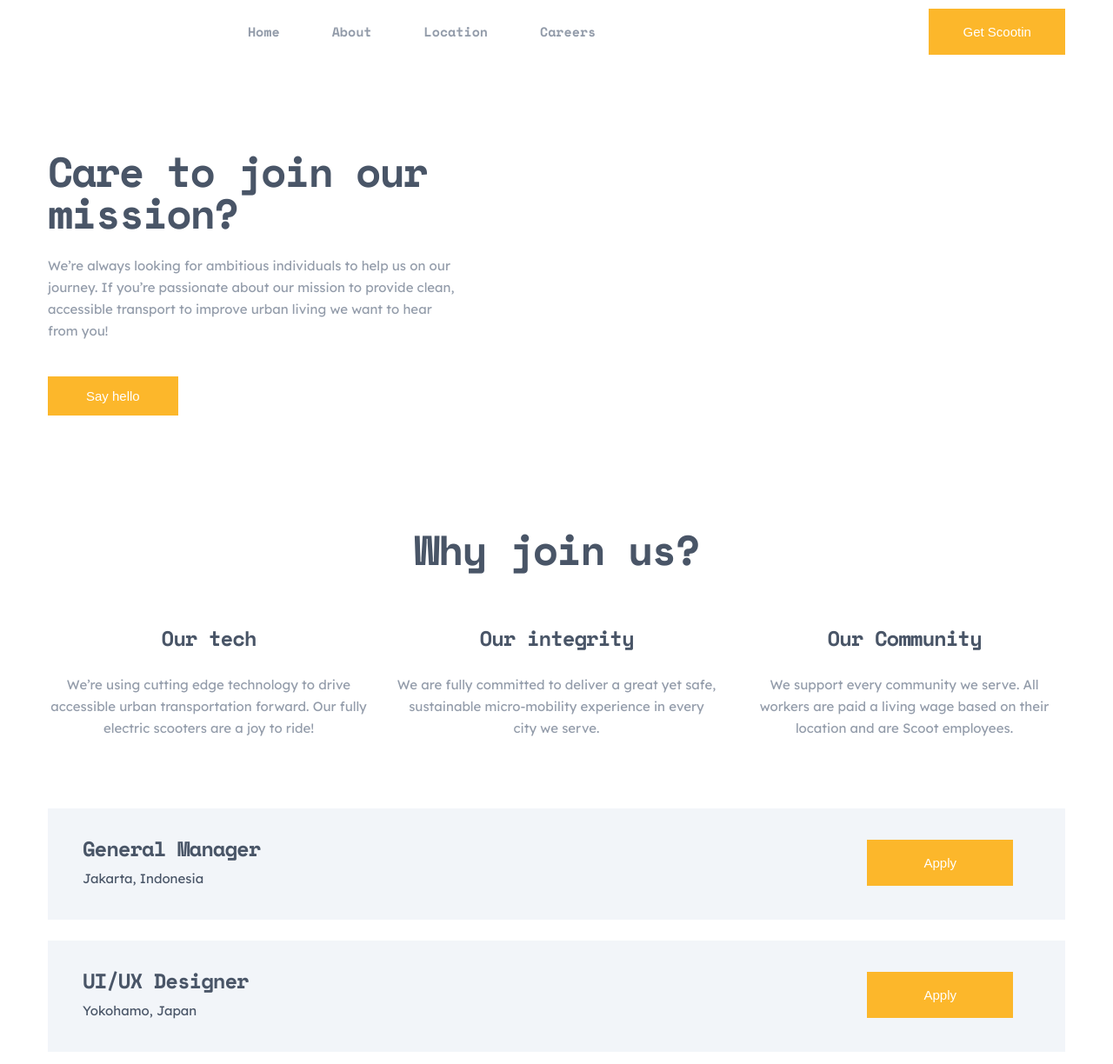
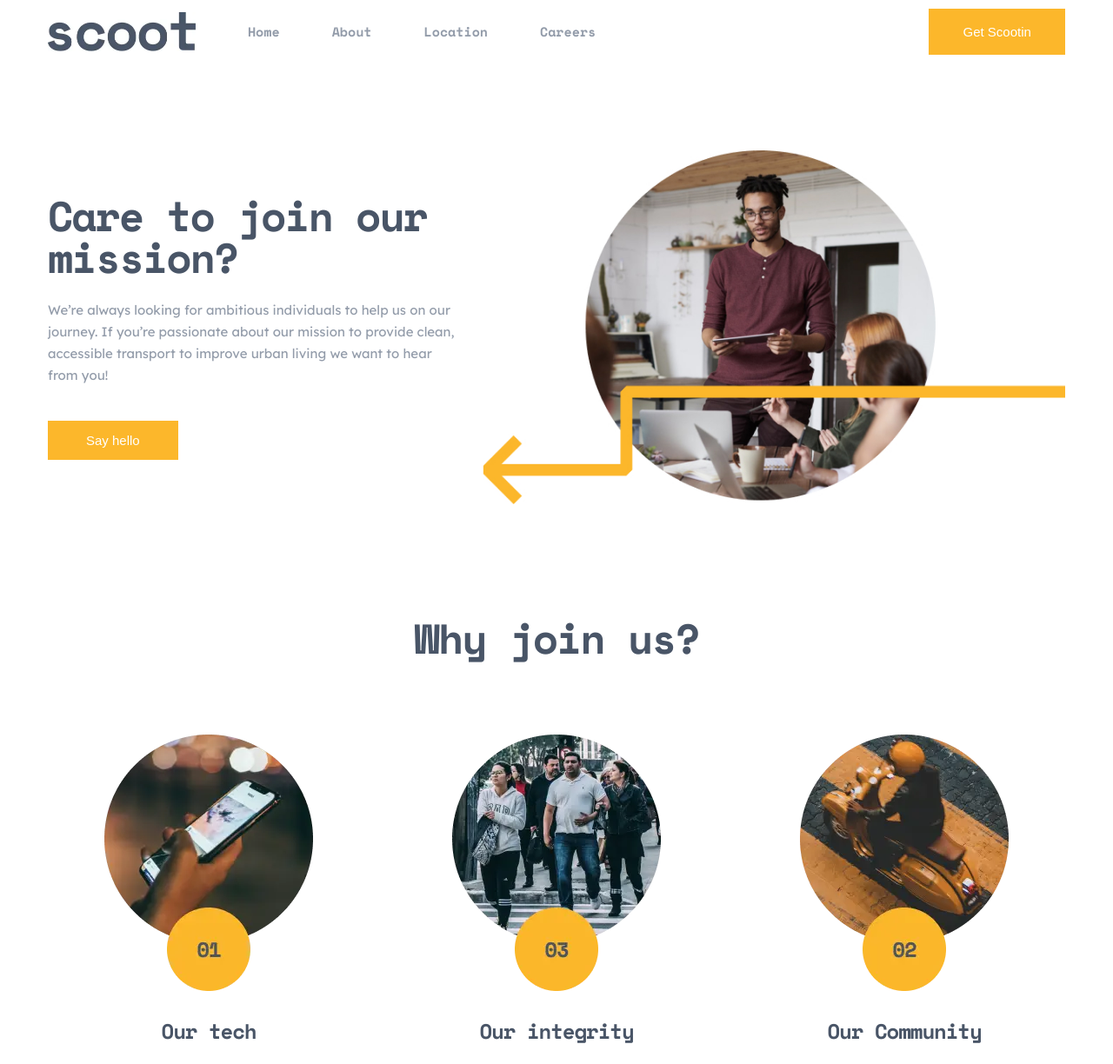
Before and after one commit to Annubhav28/Scoot, a plain HTML site: page Careers.html in a window 1280 px wide. Shown: the top 1224 px of the page at 87% size. Drawn offline with nearby package versions, Linux system fonts and the light colour scheme; the site is published under a folder, as on GitHub Pages, so addresses that start at the root find nothing.

Commit message:
Update Careers.html

```diff
--- a/Careers.html
+++ b/Careers.html
@@ -4,7 +4,7 @@
     <meta charset="UTF-8">
     <meta name="viewport" content="width=device-width, initial-scale=1.0">
     <title>Careers page</title>
-    <link rel="icon" href="/images/scoot.webp">
+    <link rel="icon" href="./images/scoot.webp">
     <link rel="stylesheet" href="style.css">
     <link rel="stylesheet" href="https://cdnjs.cloudflare.com/ajax/libs/font-awesome/6.4.2/css/all.min.css" integrity="sha512-z3gLpd7yknf1YoNbCzqRKc4qyor8gaKU1qmn+CShxbuBusANI9QpRohGBreCFkKxLhei6S9CQXFEbbKuqLg0DA==" crossorigin="anonymous" referrerpolicy="no-referrer" />
 </head>
@@ -15,7 +15,7 @@
           <div class="row align-center">
             <div class="col-2">
               <div class="logo">
-                <a href="#"><img src="/images/scoot.webp" alt="" ></a>
+                <a href="#"><img src="./images/scoot.webp" alt="" ></a>
               </div>
             </div>
             <div class="col-10 mobile-btn">
@@ -43,7 +43,7 @@
                 <div class="col-5 col-ip-12"><h2>Care to join our mission?</h2>
                 <p>We’re always looking for ambitious individuals to help us on our journey. If you’re passionate about our mission to provide clean, accessible transport to improve urban living we want to hear from you!</p>
             <button>Say hello</button></div>
-                <div class="col-7 col-ip-12"><img src="/images/Careers.webp" alt=""></div>
+                <div class="col-7 col-ip-12"><img src="./images/Careers.webp" alt=""></div>
             </div>
         </div>
     </div>
@@ -58,13 +58,13 @@
                 <div class="col-4"></div>
             </div>
             <div class="row">
-                <div class="col-4 col-ip-12 text-center"><img src="/images/Value1.webp" alt="">
+                <div class="col-4 col-ip-12 text-center"><img src="./images/Value1.webp" alt="">
                 <h3>Our tech</h3>
             <p>We’re using cutting edge technology to drive accessible urban transportation forward. Our fully electric scooters are a joy to ride!</p></div>
-                <div class="col-4 col-ip-12 text-center"><img src="/images/VAlue2.webp" alt="">
+                <div class="col-4 col-ip-12 text-center"><img src="./images/VAlue2.webp" alt="">
                 <h3>Our integrity</h3>
             <p>We are fully committed to deliver a great yet safe, sustainable micro-mobility experience in every city we serve.</p></div>
-                <div class="col-4 col-ip-12 text-center"><img src="/images/Value3.webp" alt=""><h3>Our Community</h3>
+                <div class="col-4 col-ip-12 text-center"><img src="./images/Value3.webp" alt=""><h3>Our Community</h3>
                 <p>We support every community we serve. All workers are paid a living wage based on their location and are Scoot employees.</p></div>
             </div>
         </div>
```
